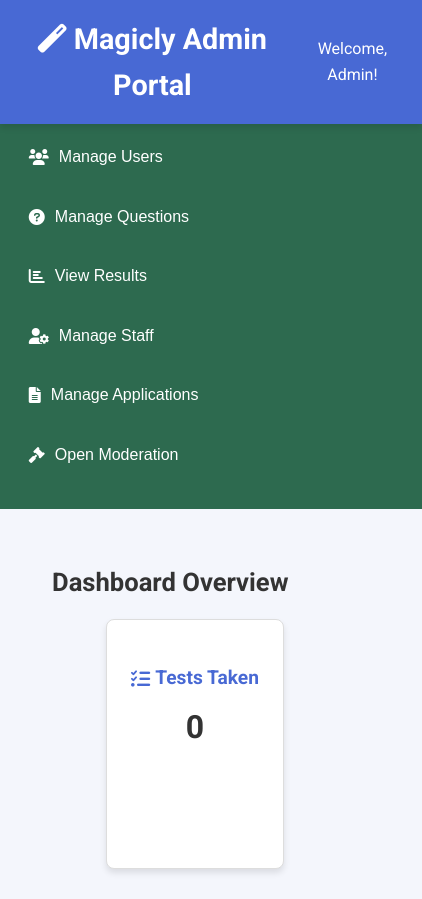
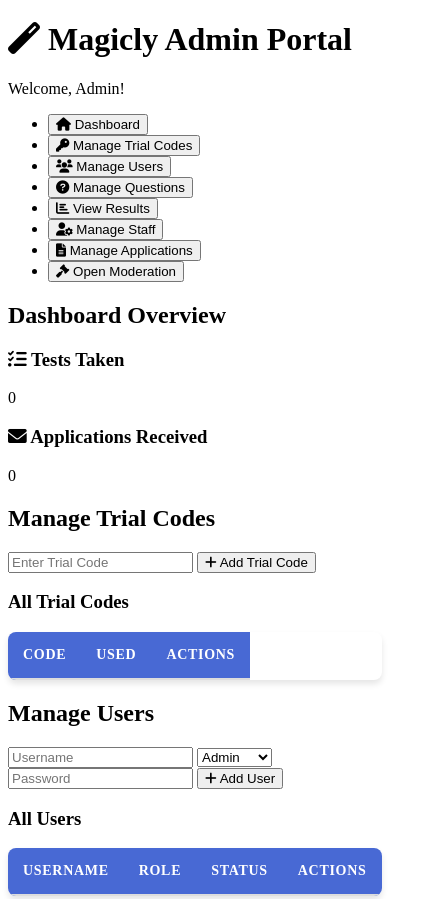
Before and after one commit to magiclydev/com, a website: page public/admin.html in a window 390 px wide. Shown: the top 899 px of the page, 422 px wide, since content can reach past the window. Drawn offline with Linux system fonts and the light colour scheme.

Commit message:
Update styles.css

```diff
--- a/public/styles.css
+++ b/public/styles.css
@@ -1,173 +1,60 @@
-/* Global Styles */
-body {
-    font-family: 'Roboto', sans-serif; /* Modern font */
-    margin: 0;
-    padding: 0;
-    background-color: #f4f6fc; /* Light background */
-    color: #333;
-    line-height: 1.6;
+/* Tables */
+table {
+    width: 100%;
+    border-collapse: separate;
+    border-spacing: 0; /* Adds separation for a clean border */
+    background-color: white;
+    border-radius: 8px; /* Round corners */
+    margin: 1rem 0;
+    box-shadow: 0 4px 6px rgba(0, 0, 0, 0.1); /* Soft shadow for elevation */
+    overflow: hidden; /* Prevents content from spilling out */
 }
 
-/* Section Visibility */
-.section {
-    display: none;
-    margin: 20px;
+table thead {
+    background-color: #4869d4; /* Primary blue for the header */
+    color: white;
 }
 
-.section:not(.hidden) {
-    display: block;
+table thead th {
+    text-transform: uppercase;
+    padding: 15px;
+    font-size: 14px;
+    font-weight: bold;
+    letter-spacing: 0.05em;
+    text-align: left;
+    border-bottom: 2px solid #ddd; /* Clean separation */
 }
 
-/* Header */
-header {
-    background-color: #4869d4; /* Primary blue */
-    color: white;
-    padding: 1rem;
-    text-align: center;
-    position: fixed;
-    top: 0;
-    width: 100%;
-    z-index: 1000;
-    box-shadow: 0 4px 6px rgba(0, 0, 0, 0.1);
-}
-
-header .header-content {
-    display: flex;
-    align-items: center;
-    justify-content: center;
-    gap: 10px;
-}
-
-header h1 {
-    font-size: 1.8rem;
-    font-weight: bold;
-    margin: 0;
-}
-
-/* Sidebar */
-.sidebar {
-    background-color: #2d6a4f; /* Sidebar green */
-    color: white;
-    width: 250px;
-    padding: 1rem;
-    position: fixed;
-    top: 70px; /* Below header */
-    bottom: 0;
-    overflow-y: auto;
-    box-shadow: 2px 0 6px rgba(0, 0, 0, 0.1);
-}
-
-.sidebar ul {
-    list-style: none;
-    padding: 0;
-    margin: 0;
-}
-
-.sidebar li {
-    margin-bottom: 1rem;
-}
-
-.sidebar button {
-    display: flex;
-    align-items: center;
-    gap: 10px;
-    width: 100%;
-    background: none;
-    border: none;
-    color: white;
-    font-size: 1rem;
-    text-align: left;
-    padding: 0.8rem;
-    border-radius: 5px;
-    cursor: pointer;
+table tbody tr {
+    border-bottom: 1px solid #ddd; /* Subtle row separators */
     transition: background-color 0.3s ease;
 }
 
-.sidebar button:hover {
-    background-color: #40916c; /* Lighter green for hover */
+table tbody tr:nth-child(even) {
+    background-color: #f9f9f9; /* Alternating row colors */
 }
 
-/* Main Content */
-main {
-    margin-left: 250px; /* Sidebar width */
-    padding: 2rem;
-    flex-grow: 1;
+table tbody tr:hover {
+    background-color: #f0f4ff; /* Light blue highlight for hover */
 }
 
-.section.hidden {
-    display: none;
+table tbody td {
+    padding: 12px;
+    font-size: 14px;
+    color: #333; /* Neutral text color */
+    text-align: left;
+    vertical-align: middle; /* Aligns content vertically */
 }
 
-main h2 {
-    font-size: 1.6rem;
-    margin-bottom: 1rem;
-    display: flex;
-    align-items: center;
-    gap: 10px;
+/* Center-align actions column */
+table tbody td:last-child {
+    text-align: center;
 }
 
-/* Stats Section */
-.stats-container {
-    display: flex;
-    justify-content: flex-start;
-    gap: 2rem;
-    flex-wrap: wrap;
-    margin-bottom: 2rem;
-}
-
-.stat-box {
-    background-color: white;
-    padding: 1.5rem;
-    text-align: center;
-    border-radius: 8px;
-    border: 1px solid #ddd;
-    box-shadow: 0 4px 6px rgba(0, 0, 0, 0.1);
-    flex: 1 1 200px;
-    max-width: 250px;
-}
-
-.stat-box h3 {
-    font-size: 1.2rem;
-    margin-bottom: 0.5rem;
-    color: #4869d4;
-    display: flex;
-    align-items: center;
-    gap: 5px;
-}
-
-.stat-box p {
-    font-size: 2rem;
-    font-weight: bold;
-    margin: 0;
-    color: #333;
-}
-
-/* Tables */
-table {
-    width: 100%;
-    border-collapse: collapse;
-    background-color: white;
-    border-radius: 8px;
-    margin: 1rem 0;
-    box-shadow: 0 4px 6px rgba(0, 0, 0, 0.1);
-}
-
-table thead {
-    background-color: #4869d4;
-    color: white;
-}
-
-table th, table td {
-    padding: 1rem;
-    border-bottom: 1px solid #ddd;
-}
-
-table tr:hover {
-    background-color: #f9f9f9;
-}
-
+/* Buttons in tables */
 table button {
-    padding: 0.5rem 1rem;
+    padding: 6px 12px;
+    font-size: 14px;
     background-color: #4869d4;
     color: white;
     border: none;
@@ -177,92 +64,12 @@
 }
 
 table button:hover {
-    background-color: #3a57b2;
+    background-color: #3a57b2; /* Darker shade for hover */
 }
 
-/* Forms */
-form {
-    margin-top: 20px;
-    padding: 1.5rem;
-    background-color: white;
-    border-radius: 8px;
-    box-shadow: 0 4px 6px rgba(0, 0, 0, 0.1);
-    max-width: 600px;
+/* Ensure the table fits within its container on smaller screens */
+table {
+    display: block;
+    overflow-x: auto;
+    white-space: nowrap;
 }
-
-form input, form select, form textarea, form button {
-    width: 100%;
-    padding: 10px;
-    margin: 10px 0;
-    border: 1px solid #ddd;
-    border-radius: 5px;
-}
-
-form button {
-    background-color: #4869d4;
-    color: white;
-    font-weight: bold;
-    border: none;
-    cursor: pointer;
-    transition: background-color 0.3s ease, box-shadow 0.3s ease;
-}
-
-form button:hover {
-    background-color: #3a57b2;
-    box-shadow: 0 4px 6px rgba(0, 0, 0, 0.2);
-}
-
-/* Search Bar */
-.search-bar {
-    display: flex;
-    gap: 10px;
-    margin-bottom: 20px;
-}
-
-.search-bar input {
-    flex: 1;
-    padding: 10px;
-    font-size: 1rem;
-    border: 1px solid #ddd;
-    border-radius: 5px;
-    box-shadow: inset 0 1px 3px rgba(0, 0, 0, 0.1);
-}
-
-.search-bar button {
-    padding: 10px 20px;
-    font-size: 1rem;
-    background-color: #4869d4;
-    color: white;
-    border: none;
-    border-radius: 5px;
-    cursor: pointer;
-    transition: background-color 0.3s ease;
-}
-
-.search-bar button:hover {
-    background-color: #3a57b2;
-}
-
-/* Responsive Styles */
-@media (max-width: 768px) {
-    .dashboard-container {
-        flex-direction: column;
-    }
-
-    .sidebar {
-        position: relative;
-        width: 100%;
-        height: auto;
-        top: 0;
-        box-shadow: none;
-    }
-
-    main {
-        margin-left: 0;
-    }
-
-    .stats-container {
-        flex-direction: column;
-        align-items: center;
-    }
-}
```
